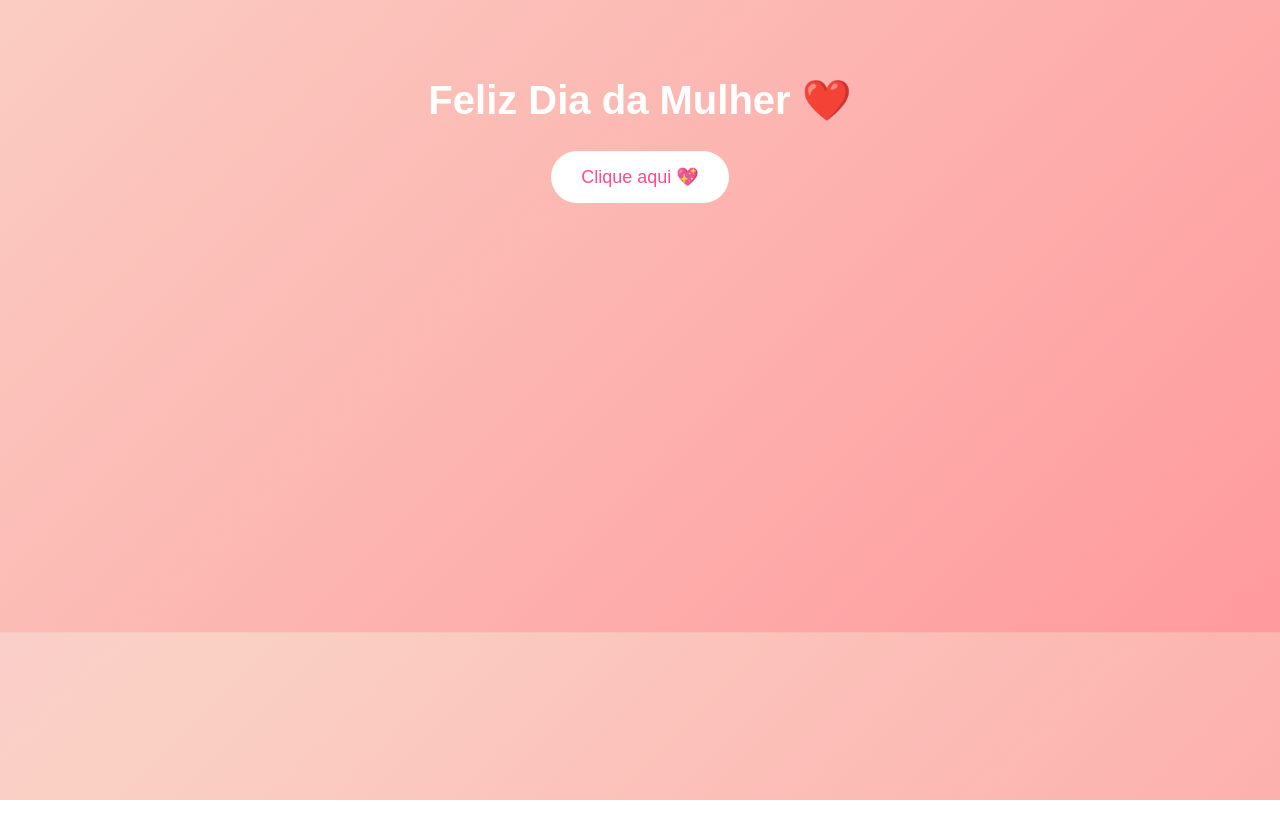
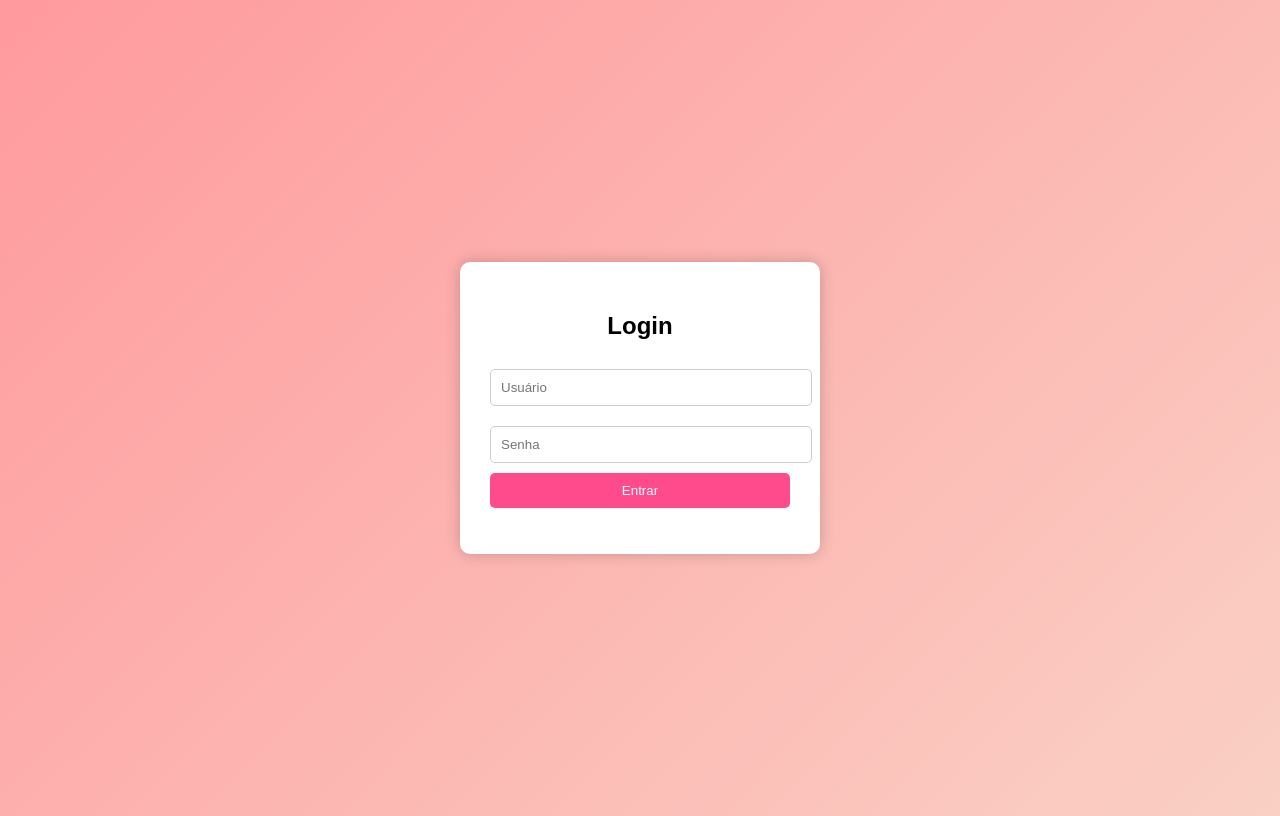
Before and after one commit to kfsilva29/diadamulher, a plain HTML site: page index.html in a window 1280 px wide. Drawn offline with Linux system fonts and the light colour scheme.

Commit message:
Add files via upload

```diff
--- a/index.html
+++ b/index.html
@@ -3,142 +3,69 @@
 <head>
 <meta charset="UTF-8">
 <meta name="viewport" content="width=device-width, initial-scale=1.0">
-<title>Feliz Dia da Mulher ❤️</title>
-
+<title>Página de Login</title>
 <style>
 body {
-    margin: 0;
-    padding: 0;
     font-family: Arial, sans-serif;
+    background: linear-gradient(135deg, #ff9a9e, #fad0c4);
+    display: flex;
+    justify-content: center;
+    align-items: center;
+    height: 100vh;
+}
+.login-container {
+    background: white;
+    padding: 30px;
+    border-radius: 10px;
+    box-shadow: 0 0 15px rgba(0,0,0,0.2);
     text-align: center;
-    background: linear-gradient(-45deg, #ff9a9e, #fad0c4, #fbc2eb, #a6c1ee);
-    background-size: 400% 400%;
-    animation: gradient 10s ease infinite;
-    overflow-x: hidden;
+    width: 300px;
 }
-
-@keyframes gradient {
-    0% {background-position: 0% 50%;}
-    50% {background-position: 100% 50%;}
-    100% {background-position: 0% 50%;}
+input {
+    width: 100%;
+    padding: 10px;
+    margin: 10px 0;
+    border-radius: 5px;
+    border: 1px solid #ccc;
 }
-
-.container {
-    padding: 50px 20px;
+button {
+    width: 100%;
+    padding: 10px;
+    background: #ff4b8b;
+    color: white;
+    border: none;
+    border-radius: 5px;
+    cursor: pointer;
 }
-
-h1 {
-    font-size: 2.5em;
-    color: white;
+button:hover {
+    background: #e63a75;
 }
-
-button {
-    padding: 15px 30px;
-    font-size: 18px;
-    border: none;
-    border-radius: 30px;
-    background: white;
-    color: #ff4b8b;
-    cursor: pointer;
-    transition: 0.3s;
-}
-
-button:hover {
-    transform: scale(1.1);
-}
-
-.hidden {
-    display: none;
-}
-
-.texto {
-    font-size: 20px;
-    color: white;
-    max-width: 600px;
-    margin: auto;
-    margin-top: 20px;
-}
-
-#contador {
-    font-size: 18px;
-    margin-top: 20px;
-    color: white;
-}
-
-.coracao {
-    position: fixed;
-    top: -10px;
-    font-size: 20px;
-    animation: cair linear infinite;
-}
-
-@keyframes cair {
-    to {
-        transform: translateY(100vh);
-    }
+#mensagem {
+    margin-top: 15px;
+    font-weight: bold;
 }
 </style>
 </head>
-
 <body>
-
-<div class="container">
-    <h1>Feliz Dia da Mulher ❤️</h1>
-    <button onclick="mostrarMensagem()">Clique aqui 💖</button>
-
-    <div id="mensagem" class="hidden">
-        <div class="texto">
-            Você é a mulher mais incrível que existe.
-            Forte, linda, determinada e dona do meu coração.
-            Obrigado por existir e por fazer minha vida mais feliz todos os dias. 💕
-        </div>
-
-        <div id="contador"></div>
-
-        <button onclick="tocarMusica()">Tocar Música 🎵</button>
-    </div>
+<div class="login-container">
+    <h2>Login</h2>
+    <input type="text" id="usuario" placeholder="Usuário">
+    <input type="password" id="senha" placeholder="Senha">
+    <button onclick="login()">Entrar</button>
+    <p id="mensagem"></p>
 </div>
 
-<audio id="musica">
-    <source src="https://www.soundhelix.com/examples/mp3/SoundHelix-Song-1.mp3" type="audio/mp3">
-</audio>
+<script>
+function login() {
+    const usuario = document.getElementById("usuario").value;
+    const senha = document.getElementById("senha").value;
 
-<script>
-function mostrarMensagem() {
-    document.getElementById("mensagem").classList.remove("hidden");
-    iniciarContador();
-    criarCoracoes();
-}
-
-function tocarMusica() {
-    document.getElementById("musica").play();
-}
-
-function iniciarContador() {
-    const inicio = new Date("2023-01-01"); // ALTERAR DATA
-    const agora = new Date();
-    const diff = agora - inicio;
-
-    const dias = Math.floor(diff / (1000 * 60 * 60 * 24));
-    document.getElementById("contador").innerHTML =
-        "Estamos juntos há " + dias + " dias ❤️";
-}
-
-function criarCoracoes() {
-    setInterval(() => {
-        const coracao = document.createElement("div");
-        coracao.classList.add("coracao");
-        coracao.innerHTML = "💖";
-        coracao.style.left = Math.random() * 100 + "vw";
-        coracao.style.animationDuration = (Math.random() * 3 + 2) + "s";
-        document.body.appendChild(coracao);
-
-        setTimeout(() => {
-            coracao.remove();
-        }, 5000);
-    }, 300);
+    if(usuario === "Ketilly" && senha === "Amor") {
+        window.location.href = "homenagem.html";
+    } else {
+        document.getElementById("mensagem").innerText = "Usuário ou senha incorretos.";
+    }
 }
 </script>
-
 </body>
 </html>
```
Also changed, not shown: homenagem.html (added, +146 -0 lines).
